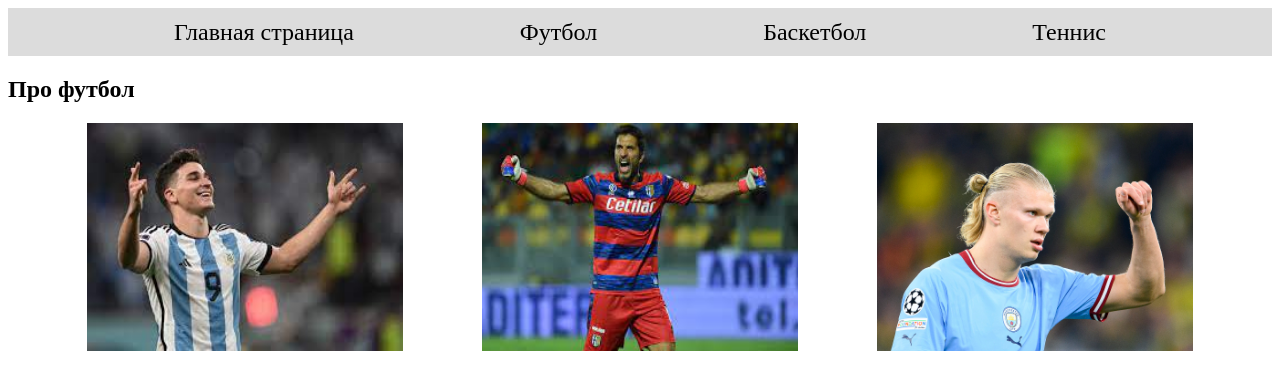
After one commit to Mehasawa/dj326SPORT, a Django app: page /foot/ in a window 1280 px wide. The commit adds this page. Shown: the top 390 px of the page. Run offline with Django 4.2, Linux system fonts and the light colour scheme.

Commit message:
add football

```diff
--- a/dj326SPORT/urls.py
+++ b/dj326SPORT/urls.py
@@ -20,5 +20,6 @@ from sport import views
 
 urlpatterns = [
     path('admin/', admin.site.urls),
-    path('', views.index, name='home')
+    path('', views.index, name='home'),
+    path('foot/', views.foot, name='foot'),
 ]
--- /dev/null
+++ b/sport/static/css/main.css
@@ -0,0 +1,36 @@
+.menu {
+    display: flex;
+    flex-direction: row;
+    justify-content: space-evenly;
+    align-content: stretch;
+    /*padding: 10px;*/
+    background-color: gainsboro;
+}
+
+.menu a{
+    text-decoration: none;
+    color: black;
+    font-size: 1.5em;
+    line-height: 2em;
+
+}
+
+.menu a:hover{
+    background-color: yellow;
+}
+
+.mainpic img{
+    display: block;
+    margin: 0 auto;
+    width: 80%;
+}
+
+.fs {
+     display: flex;
+    flex-direction: row;
+    justify-content: space-evenly;
+    align-content: stretch;
+}
+.fs img{
+    width: 25%;
+}
--- a/sport/views.py
+++ b/sport/views.py
@@ -3,3 +3,6 @@ from django.shortcuts import render
 # Create your views here.
 def index(req):
     return render(req,'index.html')
+
+def foot(req):
+    return render(req,'football.html')
--- /dev/null
+++ b/templates/football.html
@@ -0,0 +1,10 @@
+{% extends 'index.html' %}
+{% load static %}
+{%  block content %}
+    <h2>Про футбол</h2>
+<div class="fs">
+     <img src="{% static 'img/f1.jpg' %}" alt="" >
+     <img src="{% static 'img/f2.jpg' %}" alt="" >
+     <img src="{% static 'img/f3.jpg' %}" alt="" >
+</div>
+{%  endblock content %}
--- a/templates/index.html
+++ b/templates/index.html
@@ -1,10 +1,26 @@
 <!DOCTYPE html>
+{% load static %}
 <html lang="en">
 <head>
     <meta charset="UTF-8">
     <title>Title</title>
+    <link rel="stylesheet" href="{% static 'css/main.css' %}">
 </head>
 <body>
-    <h2>Главная страница</h2>
+{% block menu %}
+<div class="menu">
+    <a href="{% url 'home' %}">Главная страница</a>
+    <a href="{% url 'foot' %}">Футбол</a>
+    <a href="">Баскетбол</a>
+    <a href="">Теннис</a>
+
+</div>
+{% endblock menu %}
+{% block content %}
+    <div class="mainpic">
+        <img src="{% static 'img/main.jpg' %}" alt="" >
+    </div>
+
+{% endblock content %}
 </body>
 </html>
```
Also changed, not shown: sport/static/img/f1.jpg (added), sport/static/img/f2.jpg (added), sport/static/img/f3.jpg (added), sport/static/img/main.jpg (added).
